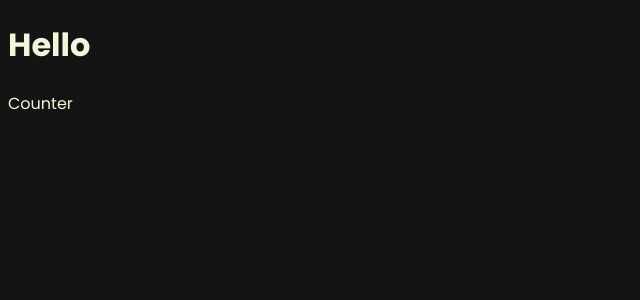
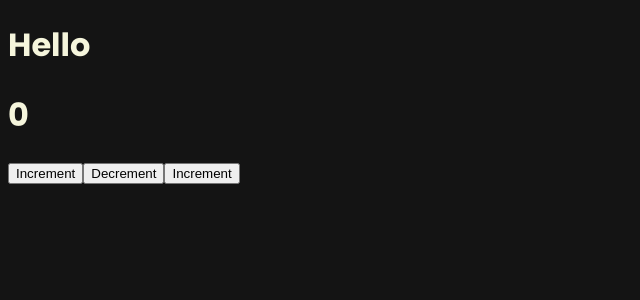
Before and after one commit to Brav3Trav3l3r/react-practice, a React (Vite) app: page / in a window 1280 px wide. Shown: the top 300 px of the page, without its empty margins (0-640 px from the left). Built offline with nearby package versions, Linux system fonts and the light colour scheme.

Commit message:
added files to new  local repo

```diff
--- a/src/App.jsx
+++ b/src/App.jsx
@@ -1,13 +1,13 @@
-import { useState } from "react";
-
 import styles from "./App.module.css";
 import Counter from "./components/Counter";
+import Increment from './components/Increment'
 
 function App() {
   return (
     <>
       <h1>Hello</h1>
       <Counter />
+      <Increment/>
     </>
   );
 }
--- a/src/components/Counter.jsx
+++ b/src/components/Counter.jsx
@@ -1,5 +1,17 @@
-import React from "react";
+import { useContext } from "react";
+import CounterContext from "../hooks/use-counter";
+import Increment from './Increment'
+import Decrement from './Decrement'
 
 export default function Counter() {
-  return <p>Counter</p>;
+
+  const ctx = useContext(CounterContext)
+
+  return (
+    <>
+      <h1>{ctx.counter}</h1>
+      <Increment/>
+      <Decrement/>
+    </>
+  );
 }
--- /dev/null
+++ b/src/components/Decrement.jsx
@@ -0,0 +1,8 @@
+import React, { useContext } from "react";
+import CounterContext from "../hooks/use-counter";
+
+export default function Decrement() {
+  const ctx = useContext(CounterContext);
+
+  return <button onClick={ctx.decrement}>Decrement</button>;
+}
--- /dev/null
+++ b/src/components/Increment.jsx
@@ -0,0 +1,8 @@
+import React, { useContext } from "react";
+import CounterContext from "../hooks/use-counter";
+
+export default function Decrement() {
+  const ctx = useContext(CounterContext);
+
+  return <button onClick={ctx.increment}>Increment</button>;
+}
--- /dev/null
+++ b/src/hooks/use-counter.jsx
@@ -0,0 +1,33 @@
+import { createContext, useState } from "react";
+
+const CounterContext = createContext({
+  counter: 0,
+  increment: () => {},
+  decrement: () => {},
+});
+
+export const CounterProvider = (props) => {
+  const [count, setCount] = useState(0);
+
+  const increment = () => {
+    setCount((prev) => prev + 1);
+  };
+
+  const decrement = () => {
+    setCount((prev) => prev - 1);
+  };
+
+  return (
+    <CounterContext.Provider
+      value={{
+        counter: count,
+        increment: increment,
+        decrement: decrement,
+      }}
+    >
+      {props.children}
+    </CounterContext.Provider>
+  );
+};
+
+export default CounterContext;
--- a/src/main.jsx
+++ b/src/main.jsx
@@ -1,9 +1,12 @@
-import React from 'react'
-import ReactDOM from 'react-dom/client'
-import App from './App.jsx'
+import React from "react";
+import ReactDOM from "react-dom/client";
+import App from "./App.jsx";
+import { CounterProvider } from "./hooks/use-counter";
 
-ReactDOM.createRoot(document.getElementById('root')).render(
+ReactDOM.createRoot(document.getElementById("root")).render(
   <React.StrictMode>
-    <App />
-  </React.StrictMode>,
-)
+    <CounterProvider>
+      <App />
+    </CounterProvider>
+  </React.StrictMode>
+);
```
